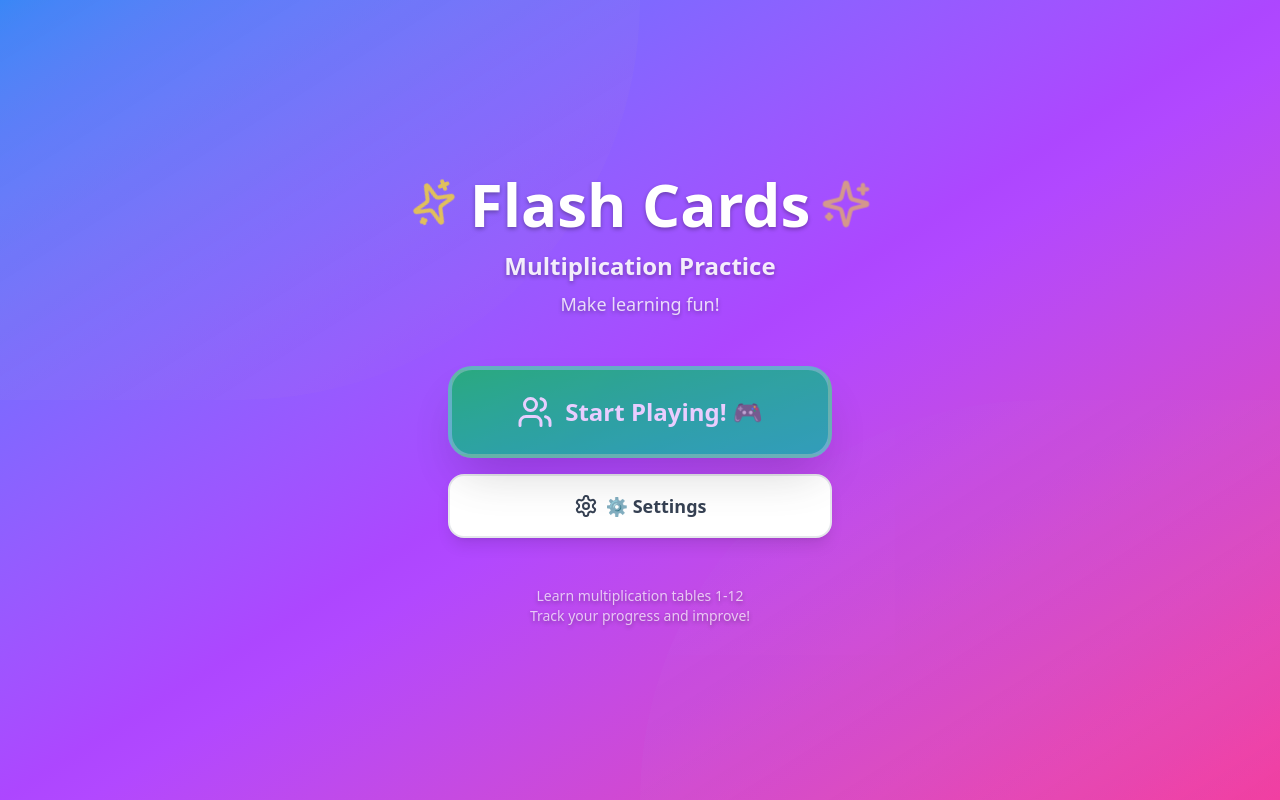
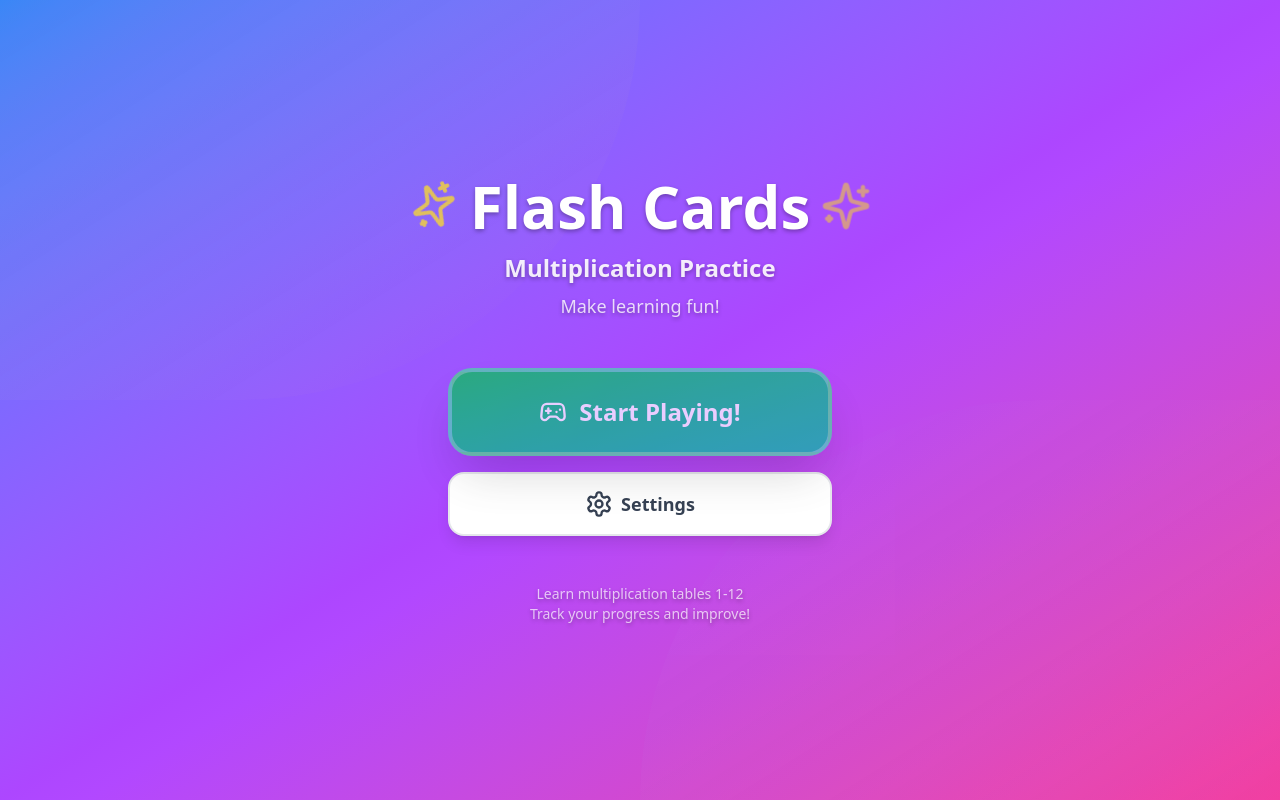
Before and after one commit to rrrodzilla/flash-cards, a React (Vite) app: page / in a window 1280 px wide. Built offline with nearby package versions, Linux system fonts and the light colour scheme.

Commit message:
fix: remove duplicate icons from splash page buttons

```diff
--- a/src/pages/SplashPage.tsx
+++ b/src/pages/SplashPage.tsx
@@ -1,5 +1,5 @@
 import { useNavigate } from 'react-router-dom';
-import { Settings, Users, Sparkles } from 'lucide-react';
+import { Settings, Gamepad2, Sparkles } from 'lucide-react';
 import { useEffect, useState } from 'react';
 import { SkipLink } from '../components';
 
@@ -66,8 +66,8 @@ export default function SplashPage() {
           className="flex items-center justify-center gap-3 w-full bg-gradient-to-br from-green-500 to-teal-500 hover:from-green-600 hover:to-teal-600 text-white px-10 py-6 rounded-3xl text-2xl font-black shadow-2xl hover:shadow-3xl hover:scale-105 active:scale-95 transition-all duration-200 min-h-[80px] border-4 border-white/30 animate-[pulse_2s_ease-in-out_infinite]"
           aria-label="Go to users page"
         >
-          <Users size={36} />
-          <span>Start Playing! 🎮</span>
+          <Gamepad2 size={28} />
+          <span>Start Playing!</span>
         </button>
 
         <button
@@ -75,8 +75,8 @@ export default function SplashPage() {
           className="flex items-center justify-center gap-2 w-full bg-white text-gray-700 px-6 py-4 rounded-2xl text-lg font-semibold shadow-lg hover:shadow-xl hover:scale-102 active:scale-95 transition-all duration-200 min-h-[60px] border-2 border-gray-200 hover:border-gray-300"
           aria-label="Go to settings page"
         >
-          <Settings size={24} />
-          <span>⚙️ Settings</span>
+          <Settings size={28} />
+          <span>Settings</span>
         </button>
       </div>
 
```
